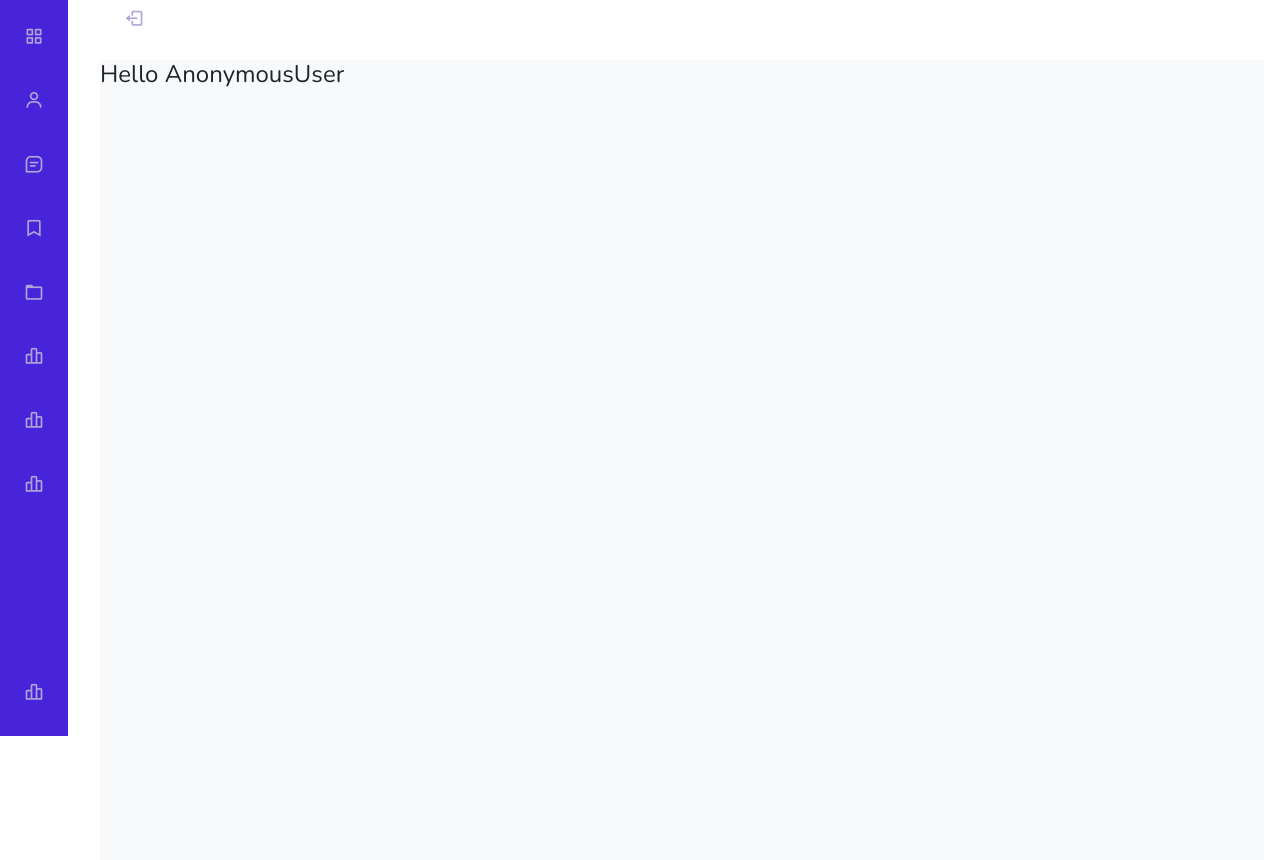
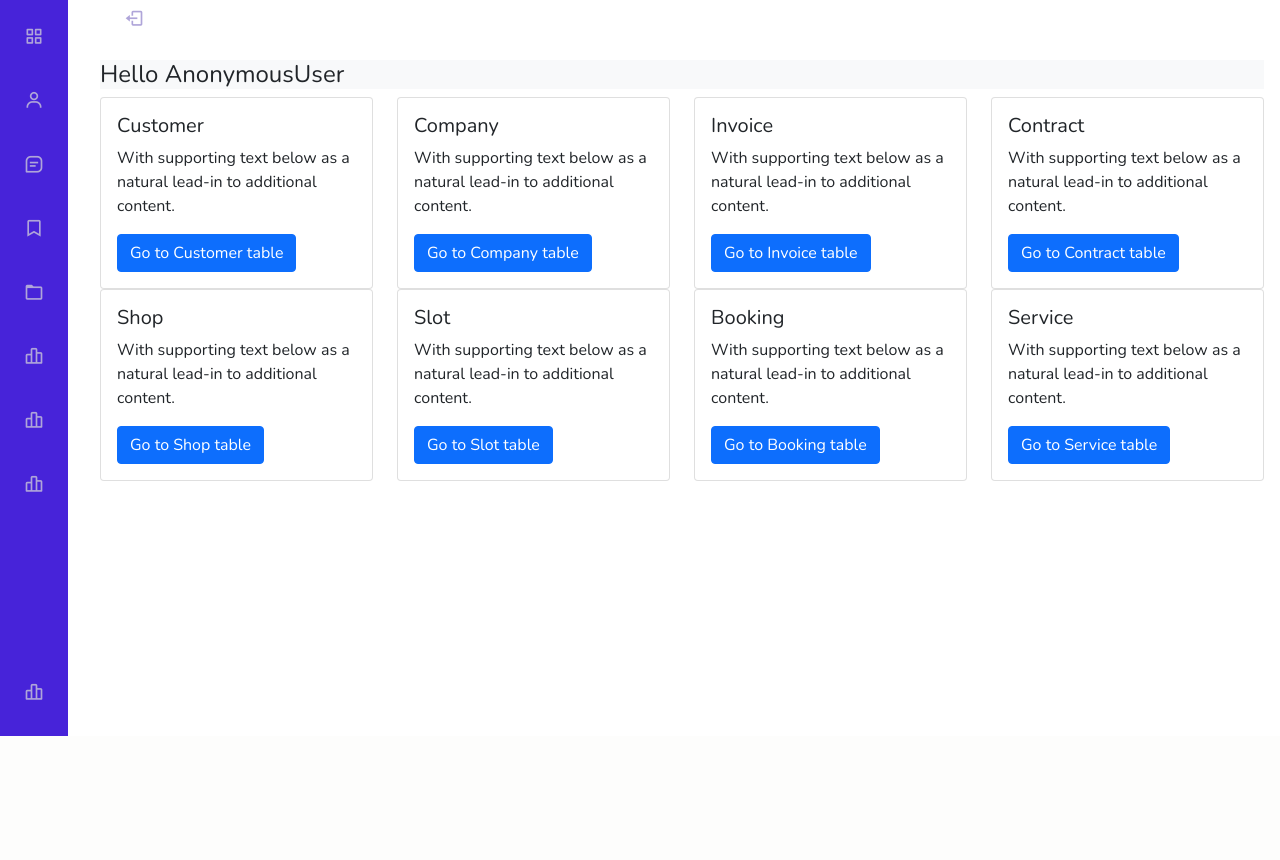
Before and after one commit to RathiAaditya/Shopping-Complex-Database-Solutions, a Django app: page /home in a window 1280 px wide. Shown: the part 64-924 px from the top of the page. After the commit the page ends 800 px from the top, so only its background shows below. Run offline with Django 4.2, Linux system fonts and the light colour scheme; parts of the project's set-up code (start-up, migrations or seed data) failed here and were passed over.

Commit message:
cards added to home page

```diff
--- a/templates/customerdata.html
+++ b/templates/customerdata.html
@@ -440,7 +440,7 @@ a {
       #wrapper {
         font-size:75%;
         display: block;
-        width: 850px;
+        width: 900px;
         background: #fff;
         margin: 0 auto;
         padding: 10px 17px;
--- a/templates/home.html
+++ b/templates/home.html
@@ -281,9 +281,89 @@ a {
           </nav>
       </div>
       <!--Container Main start-->
-      <div class="height-100 bg-light">
+      <div class="height-20 bg-light">
           <h4>Hello {{user}}</h4>
       </div>
+    </div>
+    <div class="row">
+      <div class="col-sm-3">
+        <div class="card">
+          <div class="card-body">
+            <h5 class="card-title">Customer</h5>
+            <p class="card-text">With supporting text below as a natural lead-in to additional content.</p>
+            <a href="home/customer" class="btn btn-primary">Go to Customer table </a>
+          </div>
+        </div>
+      </div>
+      <div class="col-sm-3">
+        <div class="card">
+          <div class="card-body">
+            <h5 class="card-title">Company</h5>
+            <p class="card-text">With supporting text below as a natural lead-in to additional content.</p>
+            <a href="home/company" class="btn btn-primary">Go to Company table </a>
+          </div>
+        </div>
+      </div>
+      <div class="col-sm-3">
+          <div class="card">
+            <div class="card-body">
+              <h5 class="card-title">Invoice</h5>
+              <p class="card-text">With supporting text below as a natural lead-in to additional content.</p>
+              <a href="home/invoice" class="btn btn-primary">Go to Invoice table</a>
+            </div>
+          </div>
+        </div>
+        <div class="col-sm-3">
+          <div class="card">
+            <div class="card-body">
+              <h5 class="card-title">Contract</h5>
+              <p class="card-text">With supporting text below as a natural lead-in to additional content.</p>
+              <a href="home/contract" class="btn btn-primary">Go to Contract table</a>
+            </div>
+          </div>
+        </div>
+
+    </div>
+      <div class="row">
+        <div class="col-sm-3">
+          <div class="card">
+            <div class="card-body">
+              <h5 class="card-title">Shop</h5>
+              <p class="card-text">With supporting text below as a natural lead-in to additional content.</p>
+              <a href="home/shop" class="btn btn-primary">Go to Shop table </a>
+            </div>
+          </div>
+        </div>
+        <div class="col-sm-3">
+          <div class="card">
+            <div class="card-body">
+              <h5 class="card-title">Slot</h5>
+              <p class="card-text">With supporting text below as a natural lead-in to additional content.</p>
+              <a href="home/slot" class="btn btn-primary">Go to Slot table </a>
+            </div>
+          </div>
+        </div>
+        <div class="col-sm-3">
+            <div class="card">
+              <div class="card-body">
+                <h5 class="card-title">Booking</h5>
+                <p class="card-text">With supporting text below as a natural lead-in to additional content.</p>
+                <a href="home/booking" class="btn btn-primary">Go to Booking table</a>
+              </div>
+            </div>
+          </div>
+          <div class="col-sm-3">
+            <div class="card">
+              <div class="card-body">
+                <h5 class="card-title">Service</h5>
+                <p class="card-text">With supporting text below as a natural lead-in to additional content.</p>
+                <a href="home/service" class="btn btn-primary">Go to Service table </a>
+              </div>
+            </div>
+          </div>
+
+
+
       <!--Container Main end-->
     <script src="https://cdn.jsdelivr.net/npm/bootstrap@5.0.0-beta1/dist/js/bootstrap.bundle.min.js" async defer></script>
   </body>
```
